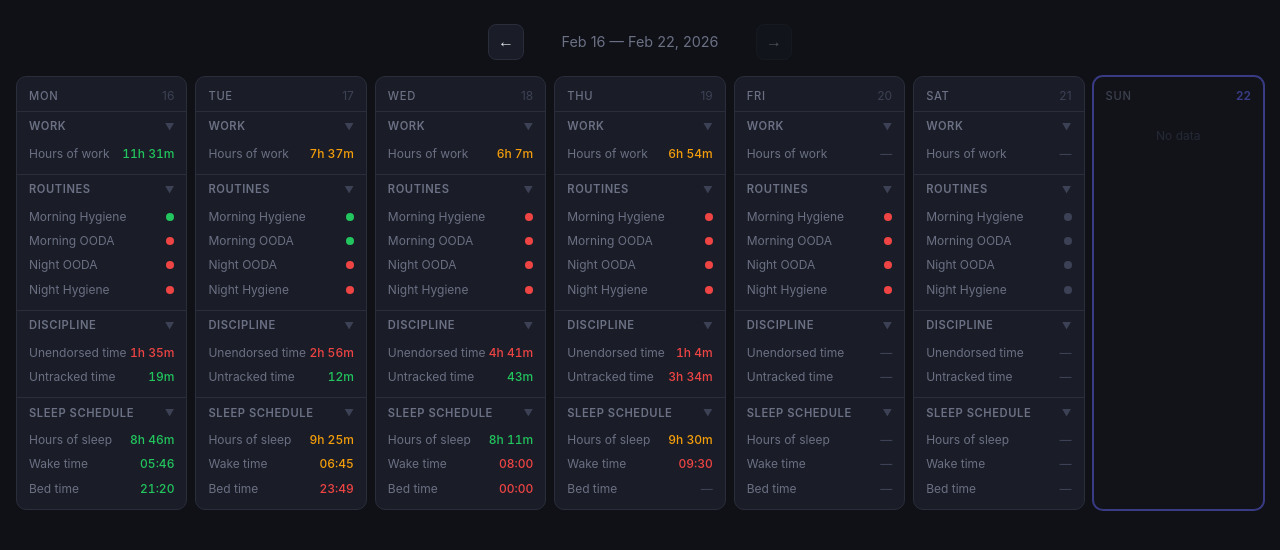
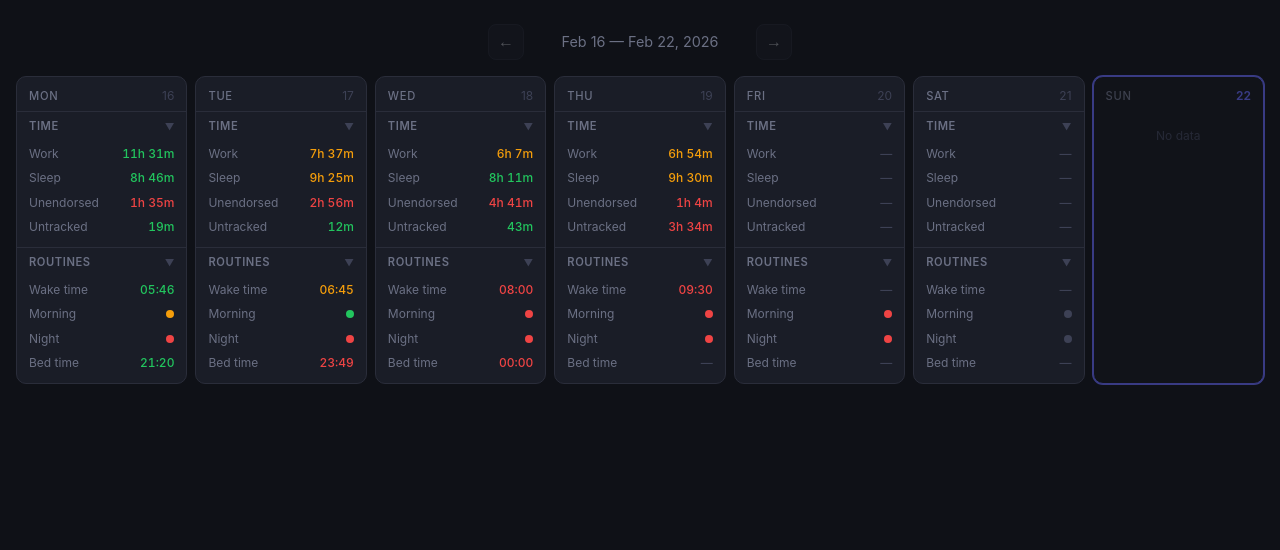
Before and after one commit to jlucassen/public-dashboard, a plain HTML site: page docs/index.html in a window 1280 px wide. Drawn offline with Linux system fonts and the light colour scheme.

Commit message:
reorganize data

```diff
--- a/docs/app.js
+++ b/docs/app.js
@@ -58,6 +58,13 @@ function formatWeekLabel(monday) {
 function statusDot(val) {
     if (val === true) return `<span class="status-dot done"></span>`;
     if (val === false) return `<span class="status-dot missed"></span>`;
+    return `<span class="status-dot pending"></span>`;
+}
+
+function combinedRoutineDot(a, b) {
+    if (a === true && b === true) return `<span class="status-dot done"></span>`;
+    if (a === true || b === true) return `<span class="status-dot partial"></span>`;
+    if (a === false || b === false) return `<span class="status-dot missed"></span>`;
     return `<span class="status-dot pending"></span>`;
 }
 
@@ -153,35 +160,25 @@ function renderDayCard(date, data, isToday, isFuture) {
 
     const todoist = data.todoist || {};
 
-    const workSection = renderSection("Work", [
-        ["Hours of work", `<span class="${rateWork(data.work_hours)}">${formatHours(data.work_hours)}</span>`],
+    const timeSection = renderSection("Time", [
+        ["Work", `<span class="${rateWork(data.work_hours)}">${formatHours(data.work_hours)}</span>`],
+        ["Sleep", `<span class="${rateSleep(data.sleep_hours)}">${formatHours(data.sleep_hours)}</span>`],
+        ["Unendorsed", `<span class="${rateUnendorsed(data.unendorsed_hours)}">${formatHours(data.unendorsed_hours)}</span>`],
+        ["Untracked", `<span class="${rateUntracked(data.untracked_hours)}">${formatHours(data.untracked_hours)}</span>`],
     ], true);
 
     const routineSection = renderSection("Routines", [
-        ["Morning Hygiene", statusDot(todoist["Morning Hygiene"])],
-        ["Morning OODA", statusDot(todoist["Morning OODA"])],
-        ["Night OODA", statusDot(todoist["Night OODA"])],
-        ["Night Hygiene", statusDot(todoist["Night Hygiene"])],
-    ], true);
-
-    const disciplineSection = renderSection("Discipline", [
-        ["Unendorsed time", `<span class="${rateUnendorsed(data.unendorsed_hours)}">${formatHours(data.unendorsed_hours)}</span>`],
-        ["Untracked time", `<span class="${rateUntracked(data.untracked_hours)}">${formatHours(data.untracked_hours)}</span>`],
-    ], true);
-
-    const sleepSection = renderSection("Sleep Schedule", [
-        ["Hours of sleep", `<span class="${rateSleep(data.sleep_hours)}">${formatHours(data.sleep_hours)}</span>`],
         ["Wake time", `<span class="${rateWakeTime(data.wake_time)}">${formatTime(data.wake_time)}</span>`],
+        ["Morning", combinedRoutineDot(todoist["Morning Hygiene"], todoist["Morning OODA"])],
+        ["Night", combinedRoutineDot(todoist["Night Hygiene"], todoist["Night OODA"])],
         ["Bed time", `<span class="${rateBedTime(data.bedtime)}">${formatTime(data.bedtime)}</span>`],
     ], true);
 
     const cls = isToday ? "day-card today" : "day-card";
     return `<div class="${cls}">
         ${headerHtml}
-        ${workSection}
+        ${timeSection}
         ${routineSection}
-        ${disciplineSection}
-        ${sleepSection}
     </div>`;
 }
 
--- a/docs/data/metrics.json
+++ b/docs/data/metrics.json
@@ -1,120 +1,8 @@
 {
-  "last_updated": "2026-02-21T18:18:33.984490-08:00",
+  "last_updated": "2026-02-21T18:27:57.429231-08:00",
   "timezone": "America/Los_Angeles",
-  "max_past_weeks": 1,
+  "max_past_weeks": 0,
   "days": [
-    {
-      "date": "2026-02-09",
-      "work_hours": 7.65,
-      "unendorsed_hours": 0.0,
-      "untracked_hours": 6.79,
-      "sleep_hours": 8.5,
-      "bedtime": null,
-      "wake_time": "08:30",
-      "todoist": {
-        "Morning Hygiene": true,
-        "Morning OODA": true,
-        "Night Hygiene": false,
-        "Night OODA": false
-      },
-      "habits": {}
-    },
-    {
-      "date": "2026-02-10",
-      "work_hours": 0.0,
-      "unendorsed_hours": 0.0,
-      "untracked_hours": 22.78,
-      "sleep_hours": null,
-      "bedtime": "22:46",
-      "wake_time": null,
-      "todoist": {
-        "Morning Hygiene": false,
-        "Morning OODA": false,
-        "Night Hygiene": false,
-        "Night OODA": false
-      },
-      "habits": {}
-    },
-    {
-      "date": "2026-02-11",
-      "work_hours": 0.0,
-      "unendorsed_hours": 0.0,
-      "untracked_hours": 14.13,
-      "sleep_hours": 9.11,
-      "bedtime": "22:00",
-      "wake_time": "07:52",
-      "todoist": {
-        "Morning Hygiene": false,
-        "Morning OODA": false,
-        "Night Hygiene": false,
-        "Night OODA": false
-      },
-      "habits": {}
-    },
-    {
-      "date": "2026-02-12",
-      "work_hours": 12.48,
-      "unendorsed_hours": 0.41,
-      "untracked_hours": 0.0,
-      "sleep_hours": 9.25,
-      "bedtime": "21:10",
-      "wake_time": "07:16",
-      "todoist": {
-        "Morning Hygiene": false,
-        "Morning OODA": false,
-        "Night Hygiene": false,
-        "Night OODA": false
-      },
-      "habits": {}
-    },
-    {
-      "date": "2026-02-13",
-      "work_hours": 0.0,
-      "unendorsed_hours": 0.0,
-      "untracked_hours": 17.94,
-      "sleep_hours": 8.89,
-      "bedtime": null,
-      "wake_time": "06:03",
-      "todoist": {
-        "Morning Hygiene": false,
-        "Morning OODA": false,
-        "Night Hygiene": false,
-        "Night OODA": false
-      },
-      "habits": {}
-    },
-    {
-      "date": "2026-02-14",
-      "work_hours": null,
-      "unendorsed_hours": null,
-      "untracked_hours": null,
-      "sleep_hours": null,
-      "bedtime": null,
-      "wake_time": null,
-      "todoist": {
-        "Morning Hygiene": false,
-        "Morning OODA": false,
-        "Night Hygiene": false,
-        "Night OODA": false
-      },
-      "habits": {}
-    },
-    {
-      "date": "2026-02-15",
-      "work_hours": 0.0,
-      "unendorsed_hours": 0.0,
-      "untracked_hours": 21.01,
-      "sleep_hours": null,
-      "bedtime": "21:00",
-      "wake_time": null,
-      "todoist": {
-        "Morning Hygiene": false,
-        "Morning OODA": false,
-        "Night Hygiene": false,
-        "Night OODA": false
-      },
-      "habits": {}
-    },
     {
       "date": "2026-02-16",
       "work_hours": 11.52,
--- a/docs/style.css
+++ b/docs/style.css
@@ -199,6 +199,7 @@ body {
 }
 
 .status-dot.done { background: var(--green); }
+.status-dot.partial { background: var(--orange); }
 .status-dot.missed { background: var(--red); }
 .status-dot.pending { background: var(--text-dim); }
 
```
